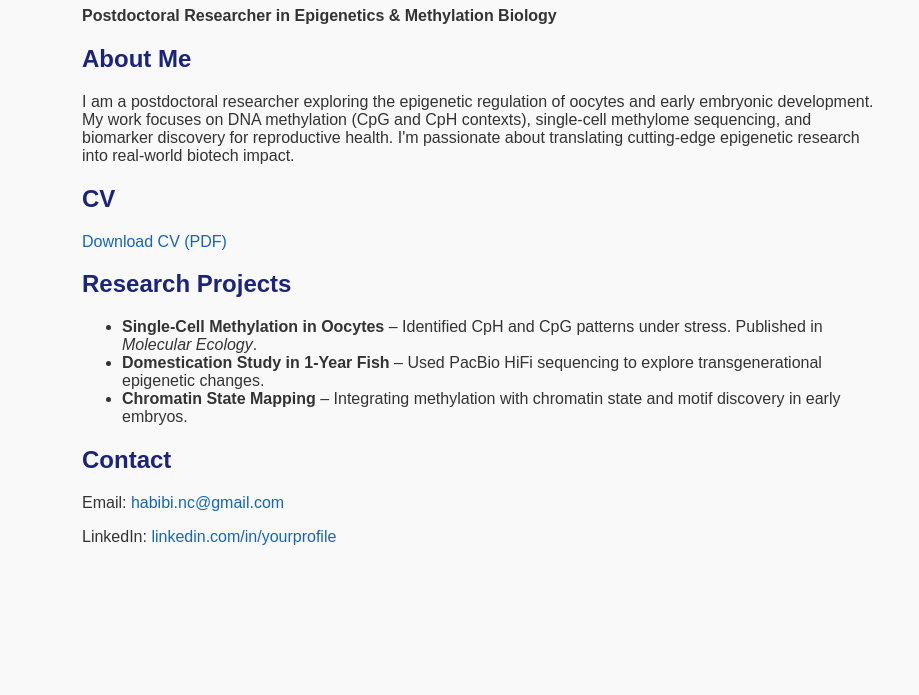
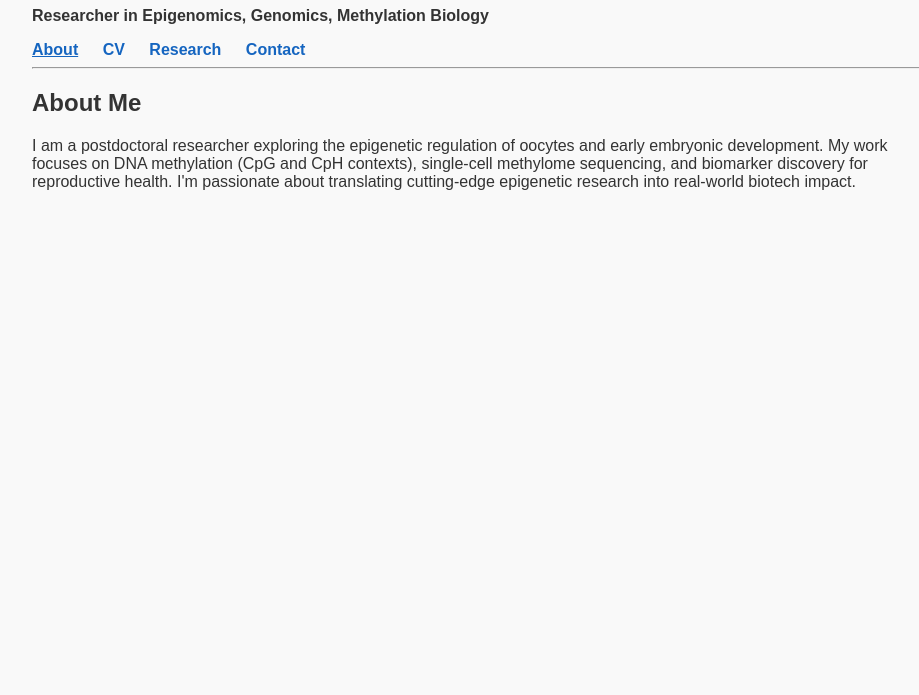
Before and after one commit to Ensiuc/ensiuc.github.io, a plain HTML site: page index.html in a window 1280 px wide. Shown: the part 105-800 px from the top of the page, without its empty margins (158-1077 px from the left). Drawn offline with Linux system fonts and the light colour scheme.

Commit message:
Update index.html

```diff
--- a/index.html
+++ b/index.html
@@ -6,52 +6,95 @@
   <style>
     body {
       font-family: Arial, sans-serif;
-      max-width: 800px;
+      max-width: 900px;
       margin: auto;
       padding: 2rem;
       background: #f9f9f9;
       color: #333;
     }
-    h1, h2 {
+
+    h1 {
       color: #1a237e;
     }
-    a {
+
+    nav a {
+      margin-right: 20px;
+      text-decoration: none;
       color: #1565c0;
-      text-decoration: none;
+      font-weight: bold;
+      cursor: pointer;
     }
-    a:hover {
+
+    nav a.active {
       text-decoration: underline;
+    }
+
+    section {
+      display: none;
+    }
+
+    section.active {
+      display: block;
+    }
+
+    ul {
+      padding-left: 1.2em;
     }
   </style>
 </head>
 <body>
 
-  <h1>Ensi Habibi</h1>
-  <p><strong>Postdoctoral Researcher in Epigenetics & Methylation Biology</strong></p>
+  <h1>Ensieh Habibi</h1>
+  <p><strong>Researcher in Epigenomics, Genomics, Methylation Biology</strong></p>
 
+  <nav>
+    <a onclick="showTab('about')" class="active">About</a>
+    <a onclick="showTab('cv')">CV</a>
+    <a onclick="showTab('research')">Research</a>
+    <a onclick="showTab('contact')">Contact</a>
+  </nav>
+
+  <hr>
+
+  <section id="about" class="active">
     <h2>About Me</h2>
     <p>
       I am a postdoctoral researcher exploring the epigenetic regulation of oocytes and early embryonic development.
       My work focuses on DNA methylation (CpG and CpH contexts), single-cell methylome sequencing, and biomarker discovery
       for reproductive health. I'm passionate about translating cutting-edge epigenetic research into real-world biotech impact.
     </p>
+  </section>
 
+  <section id="cv">
     <h2>CV</h2>
     <p>
       <a href="Ensieh_Habibi_CV.pdf" target="_blank">Download CV (PDF)</a>
-    <!-- Make sure to upload Ensi_Habibi_CV.pdf to the repo later -->
     </p>
+  </section>
 
+  <section id="research">
     <h2>Research Projects</h2>
     <ul>
       <li><strong>Single-Cell Methylation in Oocytes</strong> – Identified CpH and CpG patterns under stress. Published in <em>Molecular Ecology</em>.</li>
       <li><strong>Domestication Study in 1-Year Fish</strong> – Used PacBio HiFi sequencing to explore transgenerational epigenetic changes.</li>
       <li><strong>Chromatin State Mapping</strong> – Integrating methylation with chromatin state and motif discovery in early embryos.</li>
     </ul>
+  </section>
 
+  <section id="contact">
     <h2>Contact</h2>
-  <p>Email: <a href="mailto:your.email@example.com">habibi.nc@gmail.com</a></p>
-  <p>LinkedIn: <a href="https://www.linkedin.com/in/ensieh-habibi/" target="_blank">linkedin.com/in/yourprofile</a></p>
+    <p>Email: <a href="mailto:habibi.nc@gmail.com">habibi.nc@gmail.com</a></p>
+    <p>LinkedIn: <a href="https://www.linkedin.com/in/ensieh-habibi/" target="_blank">linkedin.com/in/ensieh-habibi</a></p>
+  </section>
+
+  <script>
+    function showTab(tabId) {
+      document.querySelectorAll("section").forEach(s => s.classList.remove("active"));
+      document.querySelectorAll("nav a").forEach(a => a.classList.remove("active"));
+      document.getElementById(tabId).classList.add("active");
+      event.target.classList.add("active");
+    }
+  </script>
 
 </body>
 </html>
```
Lines whose indentation alone changed are shown as unchanged.
